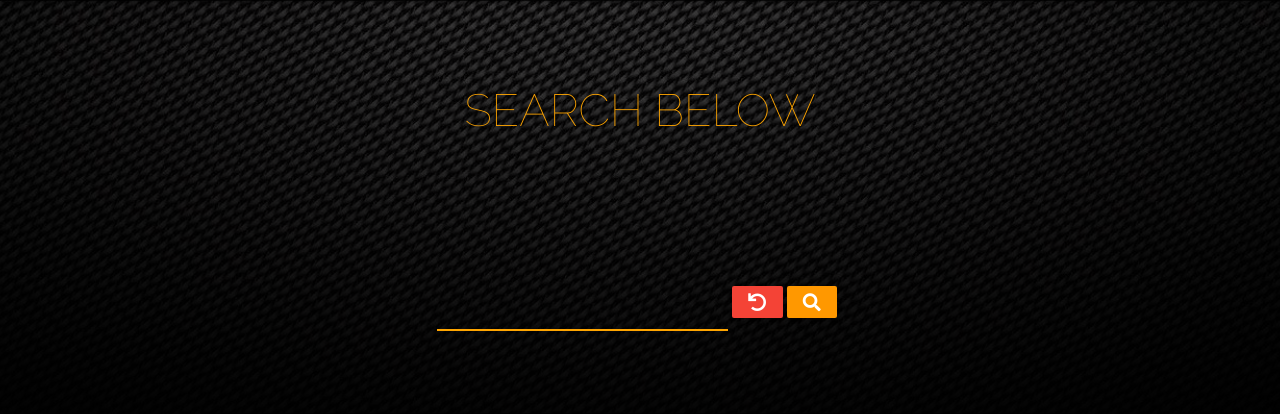
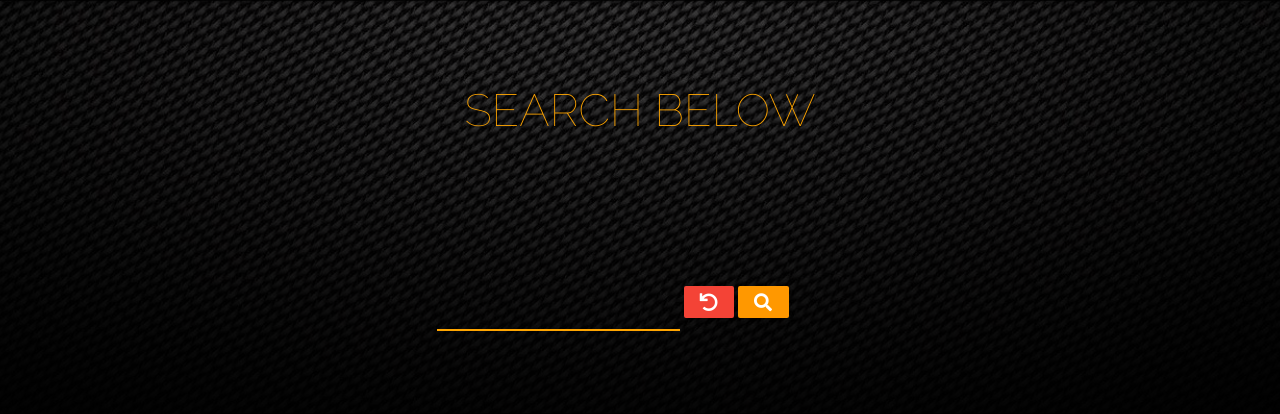
Before and after one commit to mattgreen91/milestone-project-3, a Flask app: page /search in a window 1280 px wide, with the restyled element focused. Shown: the part 324-738 px from the top of the page. Run offline with Flask 2, Linux system fonts and the light colour scheme; data that the repository does not hold is empty; some libraries are stand-ins or nearby versions.

Commit message:
reduced size of search bar

```diff
--- a/static/css/style.css
+++ b/static/css/style.css
@@ -216,7 +216,7 @@ h6 a:hover {
   }
 
   #searchitem:focus {
-    width: 55%;
+    width: 45%;
   }
 
 /* centre divs */
```
